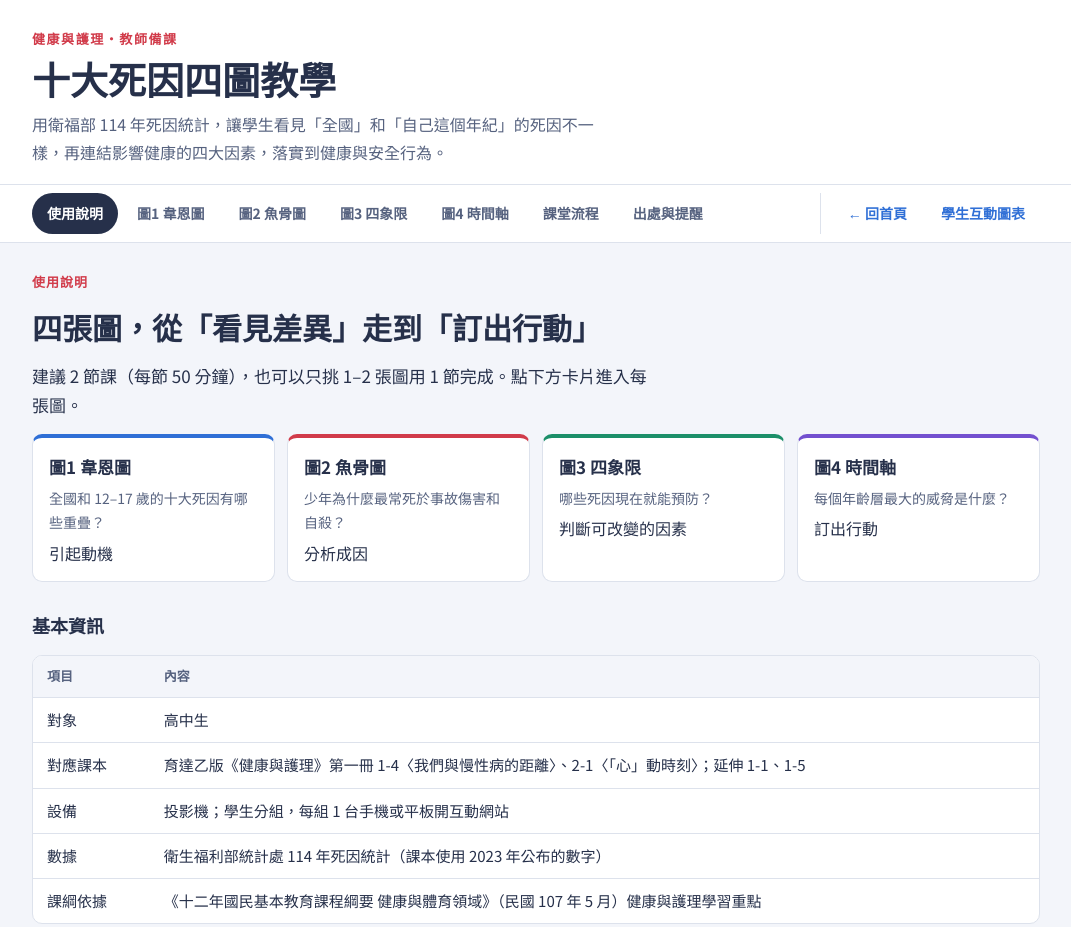
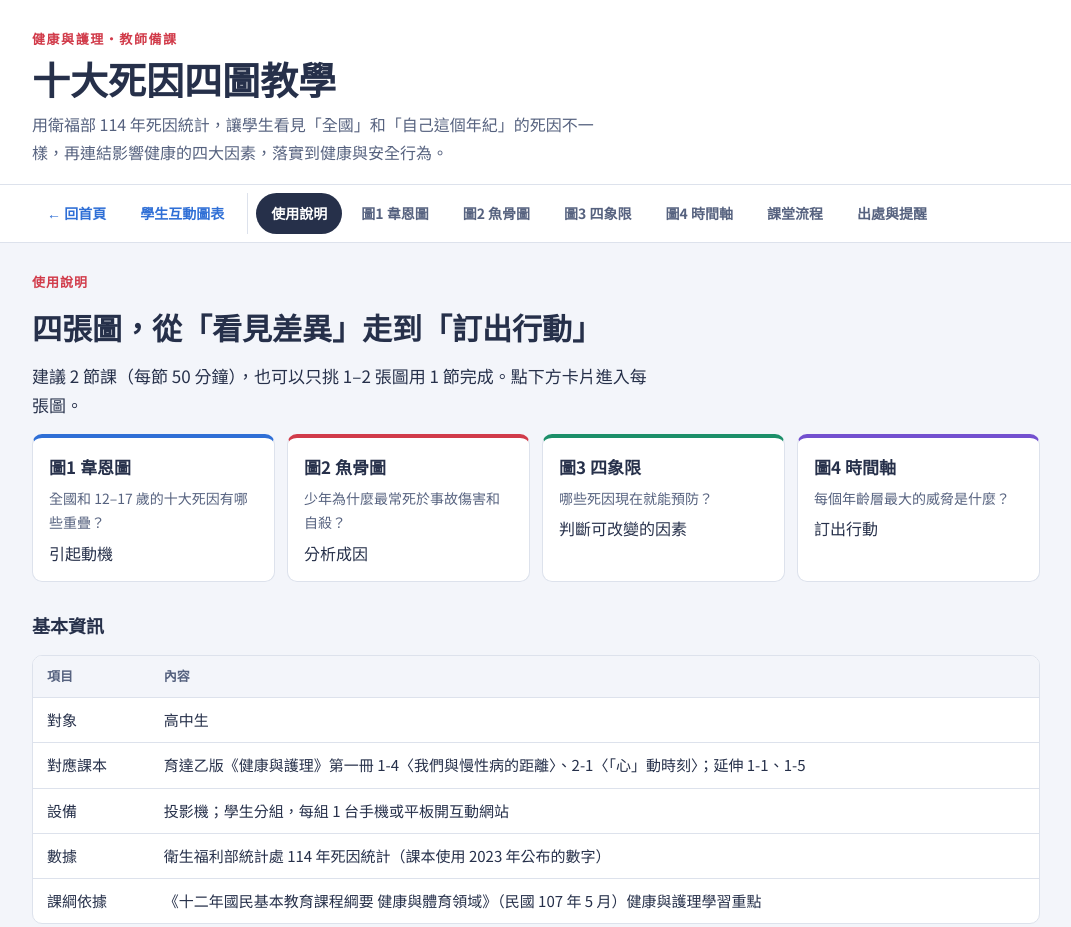
Before and after one commit to Leilei1221/top10-death-teaching-site, a plain HTML site: page teaching/index.html in a window 1280 px wide. Shown: the top 927 px of the page, without its empty margins (104-1175 px from the left). Drawn offline with Linux system fonts and the light colour scheme.

Commit message:
Move home/dashboard links to start of teaching tab bar
Co-Authored-By: Claude Opus 5.5 <noreply@anthropic.com>

```diff
--- a/teaching/index.html
+++ b/teaching/index.html
@@ -25,7 +25,7 @@ h1 { font-size: clamp(26px, 3.4vw, 38px); font-weight: 900; line-height: 1.25; m
 .tabs .wrap { display: flex; gap: 4px; overflow-x: auto; padding-block: 8px; scrollbar-width: thin; }
 .tabs a { flex: none; text-decoration: none; color: var(--muted); font-weight: 700; font-size: 14px; padding: 7px 14px; border-radius: 999px; border: 1.5px solid transparent; }
 .tabs a:hover { color: var(--ink); background: var(--ground); }
-.tabs .out { margin-left: auto; display: flex; gap: 4px; padding-left: 12px; border-left: 1px solid var(--rule); }
+.tabs .out { flex: none; display: flex; gap: 4px; padding-right: 8px; margin-right: 4px; border-right: 1px solid var(--rule); }
 .tabs .out a { color: var(--blue); }
 .tabs a[aria-current="page"] { color: #fff; background: var(--ink); }
 .tabs a[data-c="fig1"][aria-current="page"] { background: var(--blue); }
@@ -108,6 +108,7 @@ a.ext { color: var(--blue); }
 </div></header>
 
 <nav class="tabs" aria-label="章節"><div class="wrap">
+  <span class="out"><a href="../">← 回首頁</a><a href="../dashboard/">學生互動圖表</a></span>
   <a href="#guide" data-c="guide">使用說明</a>
   <a href="#fig1" data-c="fig1">圖1 韋恩圖</a>
   <a href="#fig2" data-c="fig2">圖2 魚骨圖</a>
@@ -115,7 +116,6 @@ a.ext { color: var(--blue); }
   <a href="#fig4" data-c="fig4">圖4 時間軸</a>
   <a href="#flow" data-c="flow">課堂流程</a>
   <a href="#notes" data-c="notes">出處與提醒</a>
-  <span class="out"><a href="../">← 回首頁</a><a href="../dashboard/">學生互動圖表</a></span>
 </div></nav>
 
 <main><div class="wrap">
```
